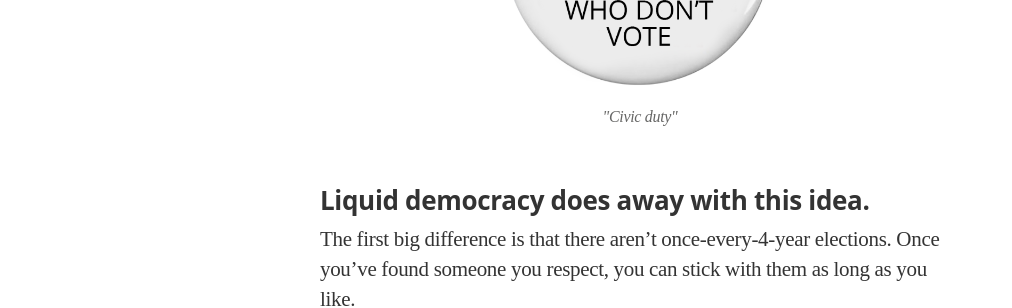
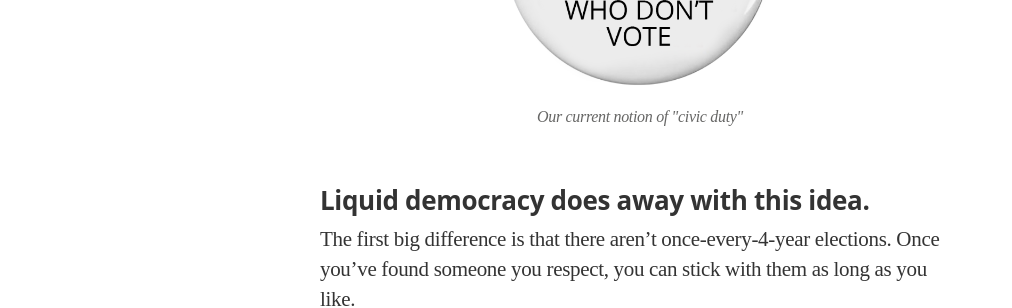
Before and after one commit to voteliquid/blog, a Jekyll site: the page built from _posts/2016-10-13-dont-care-about-politics.md, in a window 1280 px wide and 900 px high, scrolled down 721 px. Shown: the part 152-460 px from the top of the window, without its empty margins (0-1012 px from the left). Built offline with Jekyll 4.4.1, drawn with Linux system fonts in a browser that asks for light colours; nearby versions of some CDN libraries; some web fonts are replaced.

Commit message:
DCAP: improve bad-politicians-elected-by caption

```diff
--- a/_posts/2016-10-13-dont-care-about-politics.md
+++ b/_posts/2016-10-13-dont-care-about-politics.md
@@ -15,7 +15,7 @@
 
 In our current world, citizens are expected to go to the polling booth at least every 4 years, and really every 2. And for each election, it's your "civic duty" to research the candidates to make the best choice. After all, you're going to be stuck with that lawmaker for the next few years. And even if you don't vote, they still "represent" you.
 
-<img src="/assets/article_images/2016-10-13-dont-care-about-politics/bad-politicians-elected-by-not-voting.png" alt="&quot;Civic duty&quot;" width="300" />
+<img src="/assets/article_images/2016-10-13-dont-care-about-politics/bad-politicians-elected-by-not-voting.png" alt="Our current notion of &quot;civic duty&quot;" width="300" />
 
 ### Liquid democracy does away with this idea.
 
```
